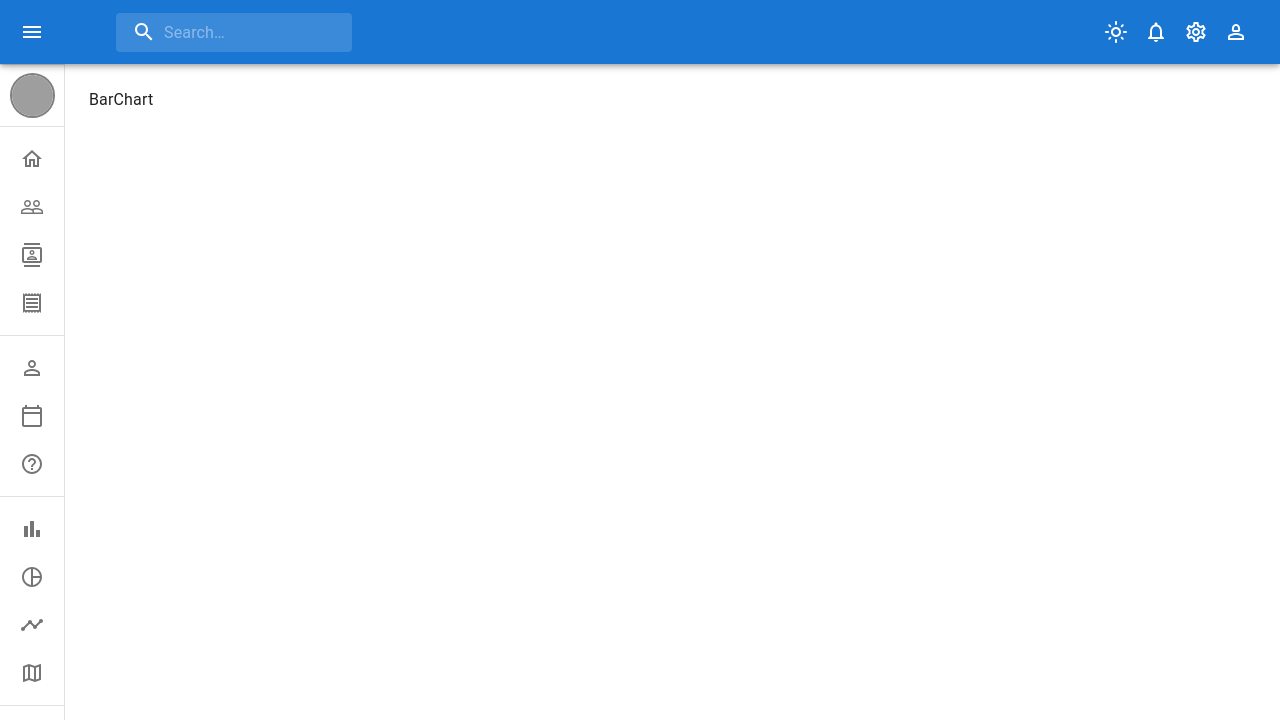
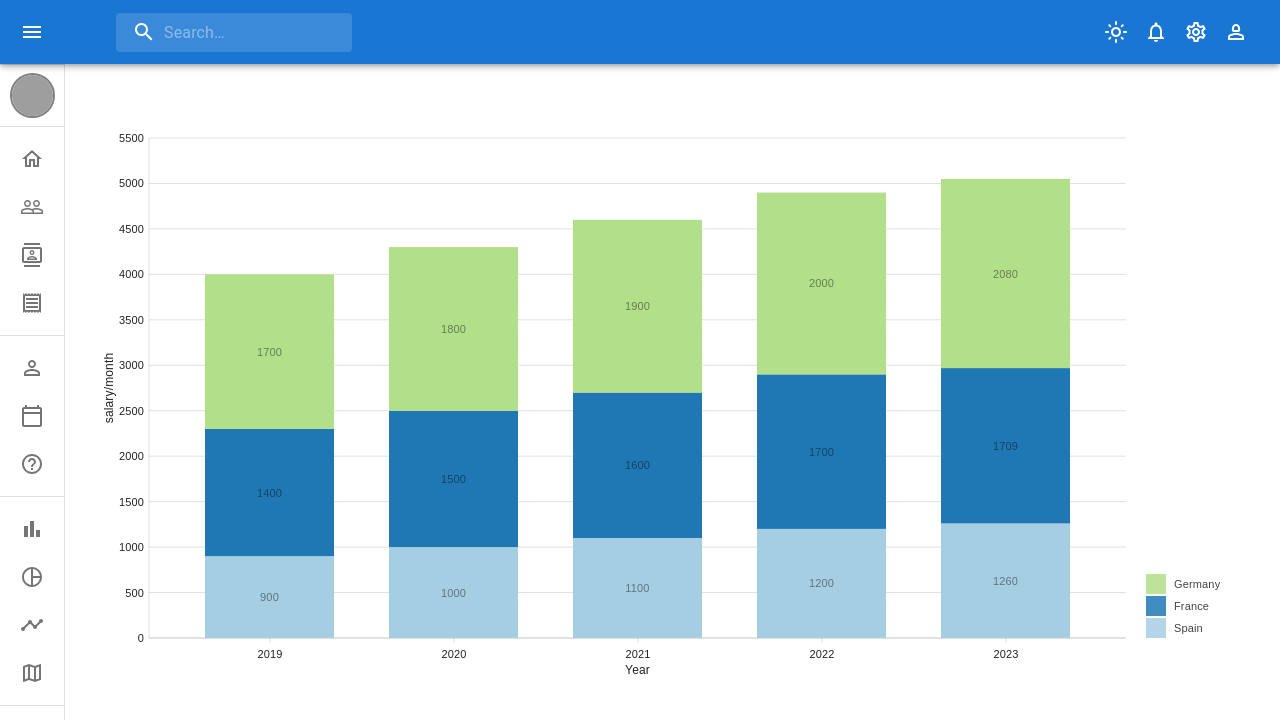
Before and after one commit to midaismael/dashboard, a React (Vite) app: page /barChart in a window 1280 px wide. Shown: the top 720 px of the page. Built offline with nearby package versions, Linux system fonts and the light colour scheme; grey boxes are pictures that could not be loaded; a web font is replaced by a local one.

Commit message:
bar chart

```diff
--- a/package.json
+++ b/package.json
@@ -20,6 +20,9 @@
     "@mui/icons-material": "^6.4.5",
     "@mui/material": "^6.4.5",
     "@mui/x-data-grid": "^7.27.0",
+    "@nivo/bar": "^0.88.0",
+    "@nivo/pie": "^0.88.0",
+    "nivo": "^0.31.0",
     "react": "^19.0.0",
     "react-dom": "^19.0.0",
     "react-hook-form": "^7.54.2",
--- /dev/null
+++ b/src/page/barChart/Bar.jsx
@@ -0,0 +1,259 @@
+import { Box, useTheme } from "@mui/material";
+import { ResponsiveBar } from "@nivo/bar";
+
+const data = [
+  {
+    year: 2019,
+    Spain: 900,
+    France: 1400,
+    Germany: 1700,
+  },
+
+  {
+    year: 2020,
+    Spain: 1000,
+    France: 1500,
+    Germany: 1800,
+  },
+
+  {
+    year: 2021,
+    Spain: 1100,
+    France: 1600,
+    Germany: 1900,
+  },
+
+  {
+    year: 2022,
+    Spain: 1200,
+    France: 1700,
+    Germany: 2000,
+  },
+
+  {
+    year: 2023,
+    Spain: 1260,
+    France: 1709,
+    Germany: 2080,
+  },
+];
+export default function Bar() {
+  const theme = useTheme();
+
+  return (
+    <Box sx={{ height: "75vh" }}>
+      <ResponsiveBar
+        data={data}
+        keys={["Spain", "France", "Germany"]}
+        indexBy="year"
+        margin={{ top: 50, right: 130, bottom: 50, left: 60 }}
+        padding={0.3}
+        valueScale={{ type: "linear" }}
+        indexScale={{ type: "band", round: true }}
+        colors={{ scheme: "paired" }}
+        theme={{
+          text: {
+            fontSize: 11,
+            fill: theme.palette.text.primary,
+            outlineWidth: 0,
+            outlineColor: "transparent",
+          },
+          axis: {
+            domain: {
+              line: {
+                stroke: theme.palette.divider,
+                strokeWidth: 1,
+              },
+            },
+            legend: {
+              text: {
+                fontSize: 12,
+                fill: theme.palette.text.primary,
+                outlineWidth: 0,
+                outlineColor: "transparent",
+              },
+            },
+            ticks: {
+              line: {
+                stroke: theme.palette.divider,
+                strokeWidth: 1,
+              },
+              text: {
+                fontSize: 11,
+                fill: theme.palette.text.primary,
+                outlineWidth: 0,
+                outlineColor: "transparent",
+              },
+            },
+          },
+          grid: {
+            line: {
+              stroke: theme.palette.divider,
+              strokeWidth: 1,
+            },
+          },
+          legends: {
+            title: {
+              text: {
+                fontSize: 11,
+                fill: theme.palette.text.primary,
+                outlineWidth: 0,
+                outlineColor: "transparent",
+              },
+            },
+            text: {
+              fontSize: 11,
+              fill: theme.palette.text.primary,
+              outlineWidth: 0,
+              outlineColor: "transparent",
+            },
+            ticks: {
+              line: {},
+              text: {
+                fontSize: 10,
+                fill: theme.palette.text.primary,
+                outlineWidth: 0,
+                outlineColor: "transparent",
+              },
+            },
+          },
+          annotations: {
+            text: {
+              fontSize: 13,
+              fill: theme.palette.text.primary,
+              outlineWidth: 2,
+              outlineColor: "#ffffff",
+              outlineOpacity: 1,
+            },
+            link: {
+              stroke: "#000000",
+              strokeWidth: 1,
+              outlineWidth: 2,
+              outlineColor: "#ffffff",
+              outlineOpacity: 1,
+            },
+            outline: {
+              stroke: "#000000",
+              strokeWidth: 2,
+              outlineWidth: 2,
+              outlineColor: "#ffffff",
+              outlineOpacity: 1,
+            },
+            symbol: {
+              fill: "#000000",
+              outlineWidth: 2,
+              outlineColor: "#ffffff",
+              outlineOpacity: 1,
+            },
+          },
+          tooltip: {
+            wrapper: {},
+            container: {
+              background: theme.palette.background.default,
+              color: theme.palette.text.primary,
+              fontSize: 12,
+            },
+            basic: {},
+            chip: {},
+            table: {},
+            tableCell: {},
+            tableCellValue: {},
+          },
+        }}
+        defs={[
+          {
+            id: "dots",
+            type: "patternDots",
+            background: "inherit",
+            color: "#38bcb2",
+            size: 4,
+            padding: 1,
+            stagger: true,
+          },
+          {
+            id: "lines",
+            type: "patternLines",
+            background: "inherit",
+            color: "#eed312",
+            rotation: -45,
+            lineWidth: 6,
+            spacing: 10,
+          },
+        ]}
+        fill={[
+          {
+            match: {
+              id: "fries",
+            },
+            id: "dots",
+          },
+          {
+            match: {
+              id: "sandwich",
+            },
+            id: "lines",
+          },
+        ]}
+        borderColor={{
+          from: "color",
+          modifiers: [["darker", 1.6]],
+        }}
+        axisTop={null}
+        axisRight={null}
+        axisBottom={{
+          tickSize: 5,
+          tickPadding: 5,
+          tickRotation: 0,
+          legend: "Year",
+          legendPosition: "middle",
+          legendOffset: 32,
+          truncateTickAt: 0,
+        }}
+        axisLeft={{
+          tickSize: 0,
+          tickPadding: 5,
+          tickRotation: 0,
+          legend: "salary/month ",
+          legendPosition: "middle",
+          legendOffset: -40,
+          truncateTickAt: 0,
+        }}
+        labelSkipWidth={12}
+        labelSkipHeight={12}
+        labelTextColor={{
+          from: "color",
+          modifiers: [["darker", 1.6]],
+        }}
+        legends={[
+          {
+            dataFrom: "keys",
+            anchor: "bottom-right",
+            direction: "column",
+            justify: false,
+            translateX: 120,
+            translateY: 0,
+            itemsSpacing: 2,
+            itemWidth: 100,
+            itemHeight: 20,
+            itemDirection: "left-to-right",
+            itemOpacity: 0.85,
+            symbolSize: 20,
+            effects: [
+              {
+                on: "hover",
+                style: {
+                  itemOpacity: 1,
+                },
+              },
+            ],
+          },
+        ]}
+        role="application"
+        ariaLabel="Nivo bar chart demo"
+        barAriaLabel={(e) =>
+          e.id + ": " + e.formattedValue + " in country: " + e.indexValue
+        }
+      />
+    </Box>
+  );
+}
--- a/src/page/barChart/BarChart.jsx
+++ b/src/page/barChart/BarChart.jsx
@@ -1,5 +1,5 @@
-import React from "react";
+import Bar from "./Bar";
 
 export default function BarChart() {
-  return <div>BarChart</div>;
+  return <Bar />;
 }
```
Also changed, not shown: 1 other file (tests, documents, lock files or other folders).
